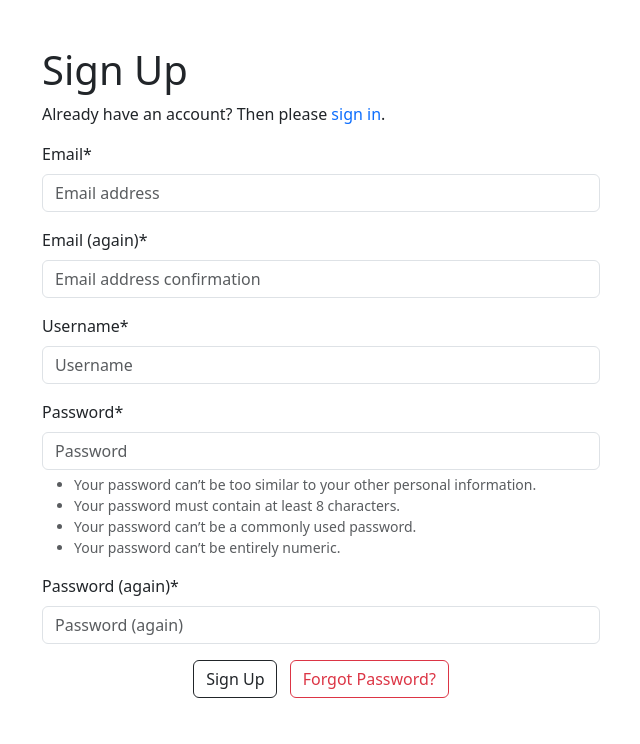
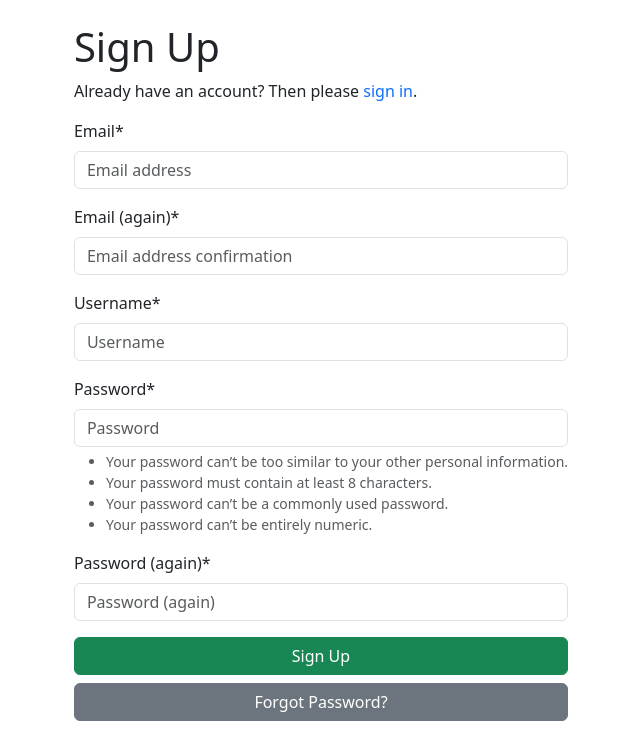
Before and after one commit to thehimel/german-vocabulary, a Django app: page /accounts/signup/ in a window 1280 px wide. Shown: the part 56-800 px from the top of the page, without its empty margins (319-959 px from the left). Run offline with Django 5.2, Linux system fonts and the light colour scheme; some libraries are stand-ins or nearby versions.

Commit message:
Updated login and signup pages

```diff
--- a/src/templates/account/signup.html
+++ b/src/templates/account/signup.html
@@ -7,8 +7,8 @@
 {% block head_title %}{% trans "Sign Up" %}{% endblock head_title %}
 
 {% block content %}
-  <div class="container d-flex align-items-center justify-content-center">
-    <div class="col-lg-6">
+  <div class="container d-grid col-lg-6 d-flex align-items-center justify-content-center">
+    <div>
 
     {% element h1 %}{% trans "Sign Up" %}{% endelement %}
       <p>
@@ -27,9 +27,9 @@
           <input type="hidden" name="{{ redirect_field_name }}" value="{{ redirect_field_value }}" />
         {% endif %}
 
-        <div class="text-center">
-          <button type="submit" class="btn btn-outline-dark me-2">{% trans "Sign Up" %}</button>
-          <a class="btn btn-outline-danger" href="{% url 'account_reset_password' %}">{% trans "Forgot Password?" %}</a>
+        <div class="d-grid gap-2 col-12 mx-auto">
+          <button type="submit" class="btn btn-success">{% trans "Sign Up" %}</button>
+          <a class="btn btn-secondary" href="{% url 'account_reset_password' %}">{% trans "Forgot Password?" %}</a>
         </div>
       </form>
 
```
Also changed, not shown: src/templates/account/login.html (+4 -4 lines).
